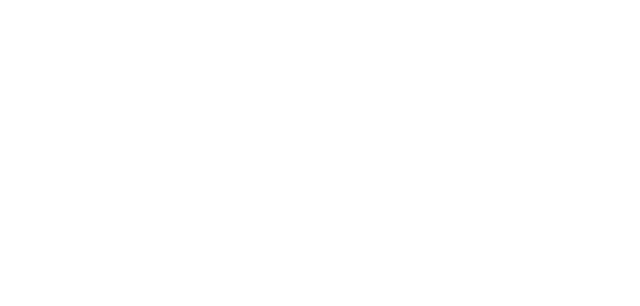
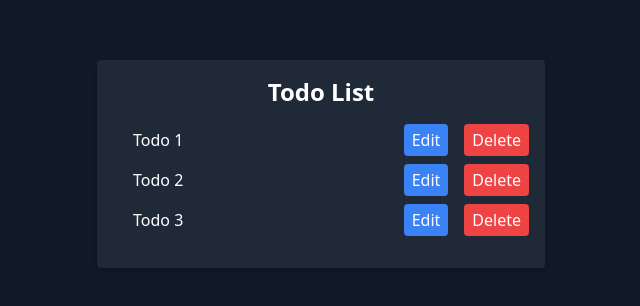
Before and after one commit to JL-Agbalo/my-react-challenges, a React (Create React App) app: page /todolist in a window 1280 px wide. Shown: the part 236-542 px from the top of the page, without its empty margins (319-959 px from the left). Built offline with nearby package versions, Linux system fonts and the light colour scheme.

Commit message:
Add Home and TodoList components; set up routing in App

```diff
--- a/package.json
+++ b/package.json
@@ -7,12 +7,13 @@
     "@testing-library/jest-dom": "^6.6.3",
     "@testing-library/react": "^16.2.0",
     "@testing-library/user-event": "^13.5.0",
+    "autoprefixer": "^10.0.0",
+    "postcss": "^8.0.0",
     "react": "^18.3.1",
     "react-dom": "^18.3.1",
+    "react-router-dom": "^7.2.0",
     "react-scripts": "5.0.1",
     "tailwindcss": "^3.0.0",
-    "postcss": "^8.0.0",
-    "autoprefixer": "^10.0.0",
     "web-vitals": "^2.1.4"
   },
   "scripts": {
--- a/src/App.js
+++ b/src/App.js
@@ -1,4 +1,5 @@
 import React, { useEffect } from "react";
+import { BrowserRouter as Router, Route, Routes } from "react-router-dom";
 import "./App.css";
 import ChallengeCard from "./components/ChallengeCard";
 import challenges from "./data/challenges";
@@ -13,6 +14,8 @@ import { Todos } from "./components/ReactHooks/Todos";
 import { SampleComponent } from "./components/ButtonsWithoutRef";
 import { CForm } from "./components/ReactHooks/CForm";
 import { UCForm } from "./components/ReactHooks/UCForm";
+import Home from "./components/ToDo/Home";
+import TodoList from "./components/ToDo/TodoList";
 
 function App() {
   useEffect(() => {
@@ -25,6 +28,12 @@ function App() {
       {/* <UnoptimizedMovieApp /> */}
       {/* <OptimizedMovieApp /> */}
       {/* <UCForm /> */}
+      <Router>
+        <Routes>
+          <Route path="/" element={<Home />} />
+          <Route path="/todolist" element={<TodoList />} />
+        </Routes>
+      </Router>
     </div>
 
     // <div className="App bg-gray-900 min-h-screen p-8">
--- /dev/null
+++ b/src/components/ToDo/Home.js
@@ -0,0 +1,26 @@
+import React from "react";
+import { useNavigate } from "react-router-dom";
+
+const Home = () => {
+  const navigate = useNavigate();
+
+  const handleStartNow = () => {
+    navigate("/todolist");
+  };
+
+  return (
+    <div className="flex flex-col items-center justify-center min-h-screen bg-gray-100">
+      <h1 className="text-4xl font-bold mb-4">Welcome to my Todo list</h1>
+      <button
+        onClick={handleStartNow}
+        className="px-4 py-2 bg-blue-500 text-white rounded hover:bg-blue-700"
+      >
+        Start Now
+      </button>
+    </div>
+  );
+};
+
+export default Home;
+
+// https://www.youtube.com/watch?v=FlcPTiEy_0w&list=PLP2PxLLwJa_sRqF3vutbeRYwBk0jfuYGD&index=19
--- /dev/null
+++ b/src/components/ToDo/TodoList.js
@@ -0,0 +1,32 @@
+import React from "react";
+
+function TodoList() {
+  const todos = ["Todo 1", "Todo 2", "Todo 3"];
+
+  return (
+    <div className="flex justify-center items-center min-h-screen bg-gray-900">
+      <div className="p-4 bg-gray-800 rounded shadow-md w-full max-w-md">
+        <h1 className="text-2xl font-bold mb-4 text-center text-white">
+          Todo List
+        </h1>
+        <ul className="list-disc pl-5 mb-4 text-white">
+          {todos.map((todo, index) => (
+            <li key={index} className="mb-2 flex justify-between items-center">
+              {todo}
+              <div>
+                <button className="ml-4 bg-blue-500 text-white px-2 py-1 rounded">
+                  Edit
+                </button>
+                <button className="ml-4 bg-red-500 text-white px-2 py-1 rounded">
+                  Delete
+                </button>
+              </div>
+            </li>
+          ))}
+        </ul>
+      </div>
+    </div>
+  );
+}
+
+export default TodoList;
```
Also changed, not shown: 1 other file (tests, documents, lock files or other folders).
